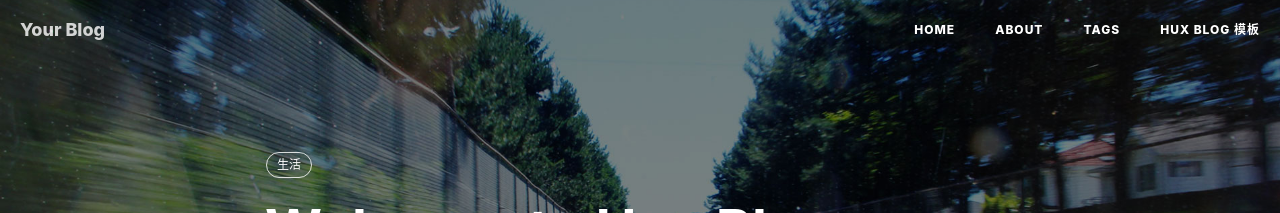
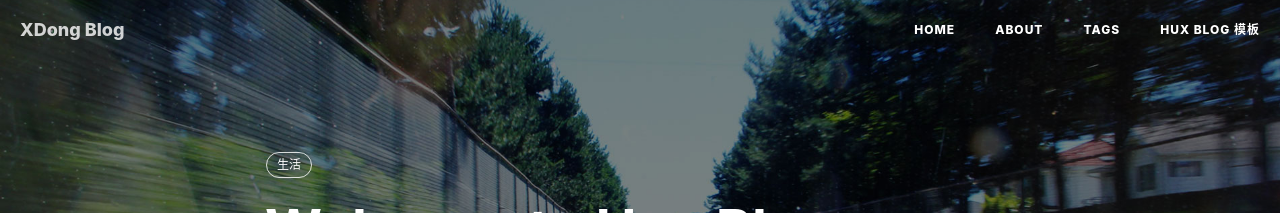
Before and after one commit to LikeAPhoenix/LikeAPhoenix.github.io, a Jekyll site: the page built from _posts/2014-01-29-hello-2015.markdown, in a window 1280 px wide. Shown: the top 213 px of the page. Built offline with Jekyll 4.4.1, drawn with Linux system fonts in a browser that asks for light colours; nearby versions of some CDN libraries; comment, search, counter and statistics services are not loaded; some of the changed text lies outside the part shown.

Commit message:
更新网站

```diff
--- a/_config.yml
+++ b/_config.yml
@@ -1,12 +1,12 @@
 # Site settings
-title: Your Blog
-SEOTitle: 你的博客 | Your Blog
+title: XDong Blog
+SEOTitle: 旭东博客 | XDong Blog
 header-img: img/home-bg.jpg
 email: huxpro@gmail.com
 description: ""
 keyword: ""
-url: "http://huangxuan.me"              # your host, for absolute URL
-baseurl: "/huxblog-boilerplate"         # for example, '/blog' if your blog hosted on 'host/blog'
+url: "https://blog.dongdongblog.xyz/"              # your host, for absolute URL
+baseurl: ""         # for example, '/blog' if your blog hosted on 'host/blog'
 
 
 
```
